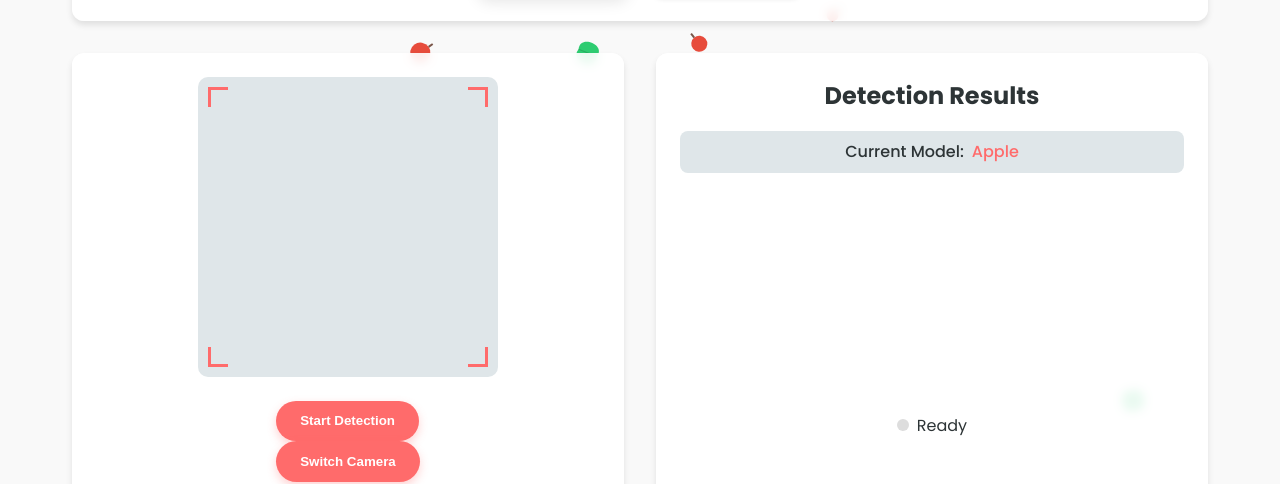
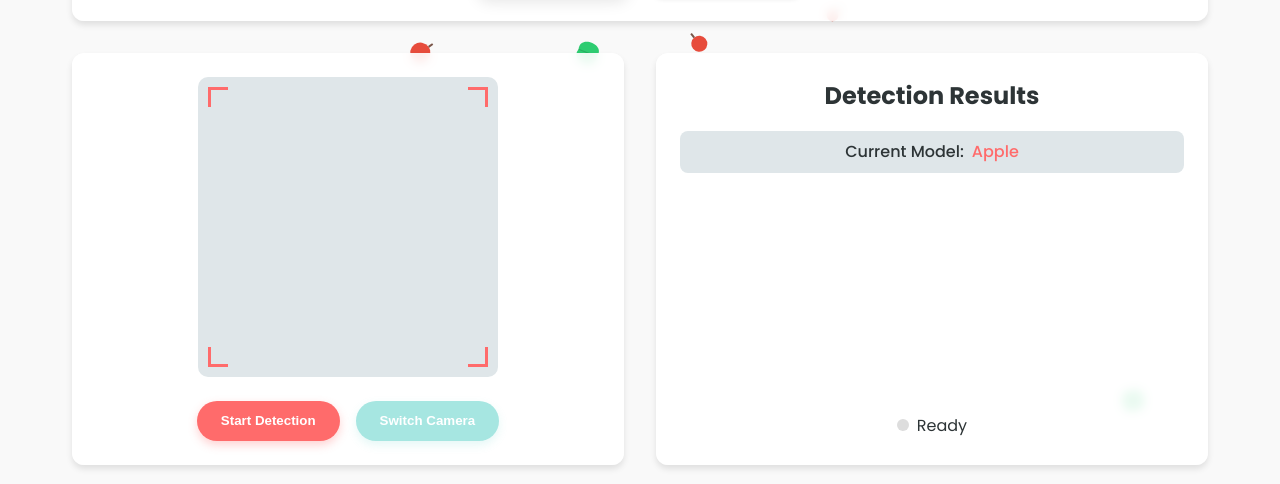
Before and after one commit to Patricklumowa/FRUIT-QUALITY-CLASSIFICATION, a plain HTML site: page index.html in a window 1280 px wide. Shown: the part 352-836 px from the top of the page. Drawn offline with Linux system fonts and the light colour scheme.

Commit message:
Update styles.css

```diff
--- a/styles.css
+++ b/styles.css
@@ -221,6 +221,13 @@ h1 {
     border-right-width: 3px;
 }
 
+.control-buttons {
+    display: flex;
+    flex-wrap: wrap;
+    gap: 1rem;
+    justify-content: center;
+}
+
 .control-btn {
     padding: 0.8rem 1.5rem;
     border: none;
@@ -236,9 +243,23 @@ h1 {
     box-shadow: 0 4px 10px rgba(255, 107, 107, 0.3);
 }
 
-.control-btn:hover {
+.control-btn:hover:not(:disabled) {
     background-color: #ff5252;
     transform: translateY(-2px);
+}
+
+.control-btn:disabled {
+    opacity: 0.5;
+    cursor: not-allowed;
+}
+
+.control-btn.secondary {
+    background-color: var(--secondary-color);
+    box-shadow: 0 4px 10px rgba(78, 205, 196, 0.3);
+}
+
+.control-btn.secondary:hover:not(:disabled) {
+    background-color: #3dbeb3;
 }
 
 .results-container {
```
